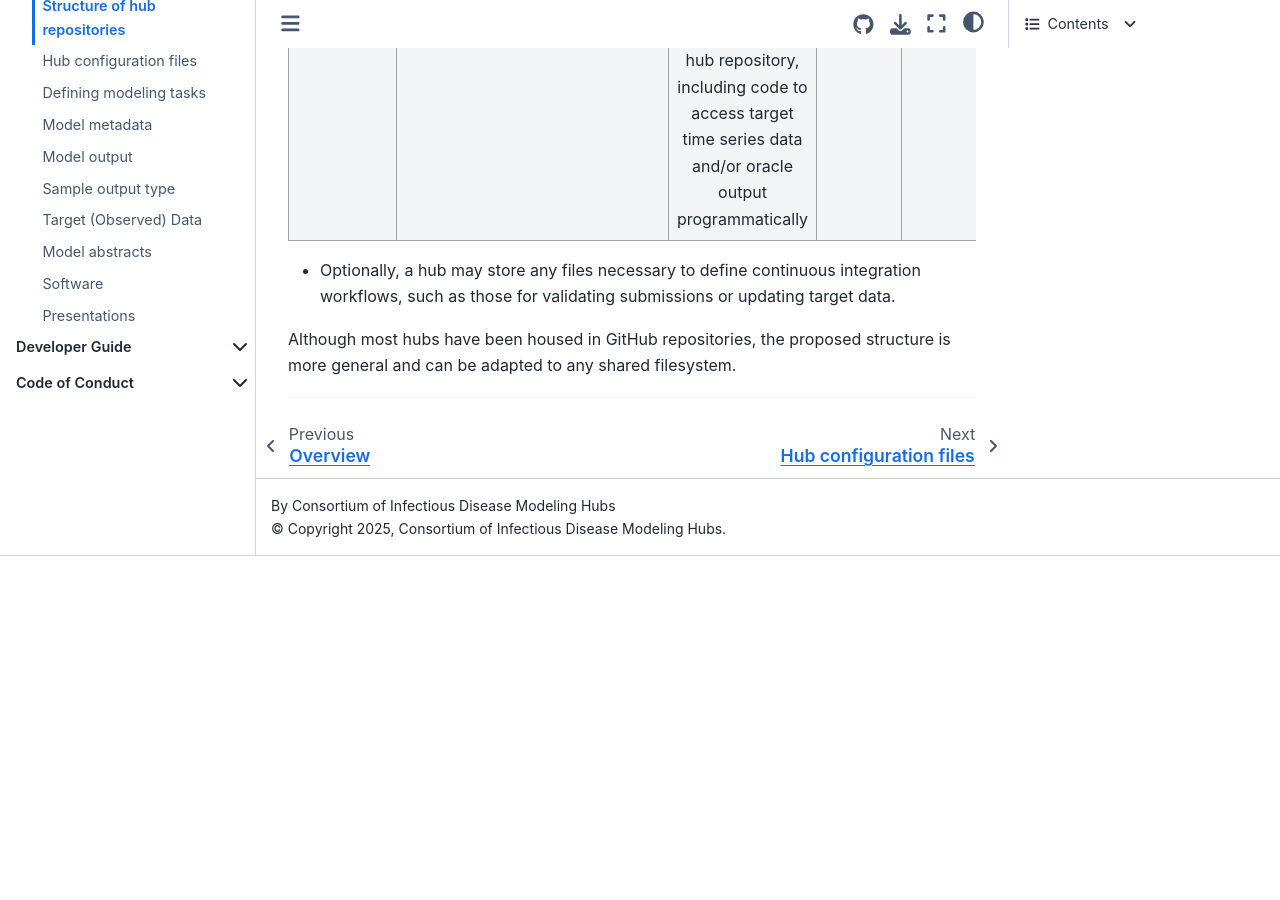
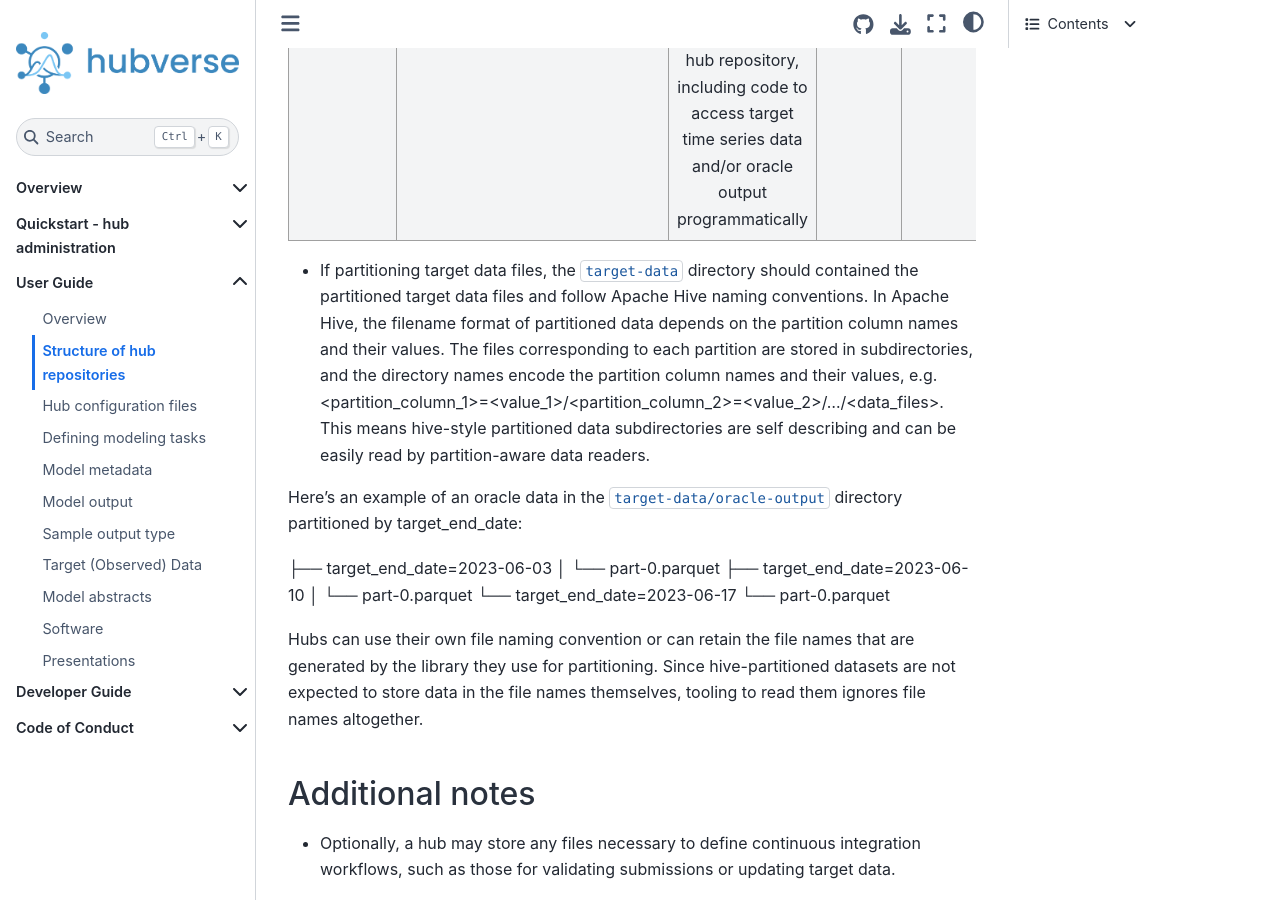
Before and after one commit to hubverse-org/hubDocs, a Sphinx documentation site: the page built from docs/source/user-guide/hub-structure.md, in a window 1280 px wide and 900 px high, scrolled down 5421 px. Built offline with Sphinx 7.4.7 and the Sphinx Book theme 1.1.4, drawn with Linux system fonts in a browser that asks for light colours; comment, search, counter and statistics services are not loaded; before the commit the page ends 5977 px from its top, so only the background shows below that.

Commit message:
Update hub-structure.md

````diff
--- a/docs/source/user-guide/hub-structure.md
+++ b/docs/source/user-guide/hub-structure.md
@@ -69,7 +69,21 @@ The following components are not required for a hub but may be useful:
 | Auxiliary data directory | `auxiliary-data/` | Folder storing any additional data related to modeling efforts | X |  |
 | Source code directory | `src/` | Folder storing code that is present in the hub repository, including code to access target time series data and/or oracle output programmatically | X |  |
 ```
+* If partitioning target data files, the `target-data` directory should contained the partitioned target data files and follow Apache Hive naming conventions.
+In Apache Hive, the filename format of partitioned data depends on the partition column names and their values. The files corresponding to each partition are stored in subdirectories, and the directory names encode the partition column names and their values, e.g. <partition_column_1>=<value_1>/<partition_column_2>=<value_2>/.../<data_files>. This means hive-style partitioned data subdirectories are self describing and can be easily read by partition-aware data readers.
 
+Here's an example of an oracle data in the `target-data/oracle-output` directory partitioned by target_end_date:
+
+├── target_end_date=2023-06-03
+│   └── part-0.parquet
+├── target_end_date=2023-06-10
+│   └── part-0.parquet
+└── target_end_date=2023-06-17
+    └── part-0.parquet
+
+Hubs can use their own file naming convention or can retain the file names that are generated by the library they use for partitioning. Since hive-partitioned datasets are not expected to store data in the file names themselves, tooling to read them ignores file names altogether.
+
+## Additional notes
 
 * Optionally, a hub may store any files necessary to define continuous integration workflows, such as those for validating submissions or updating target data.
 
````
